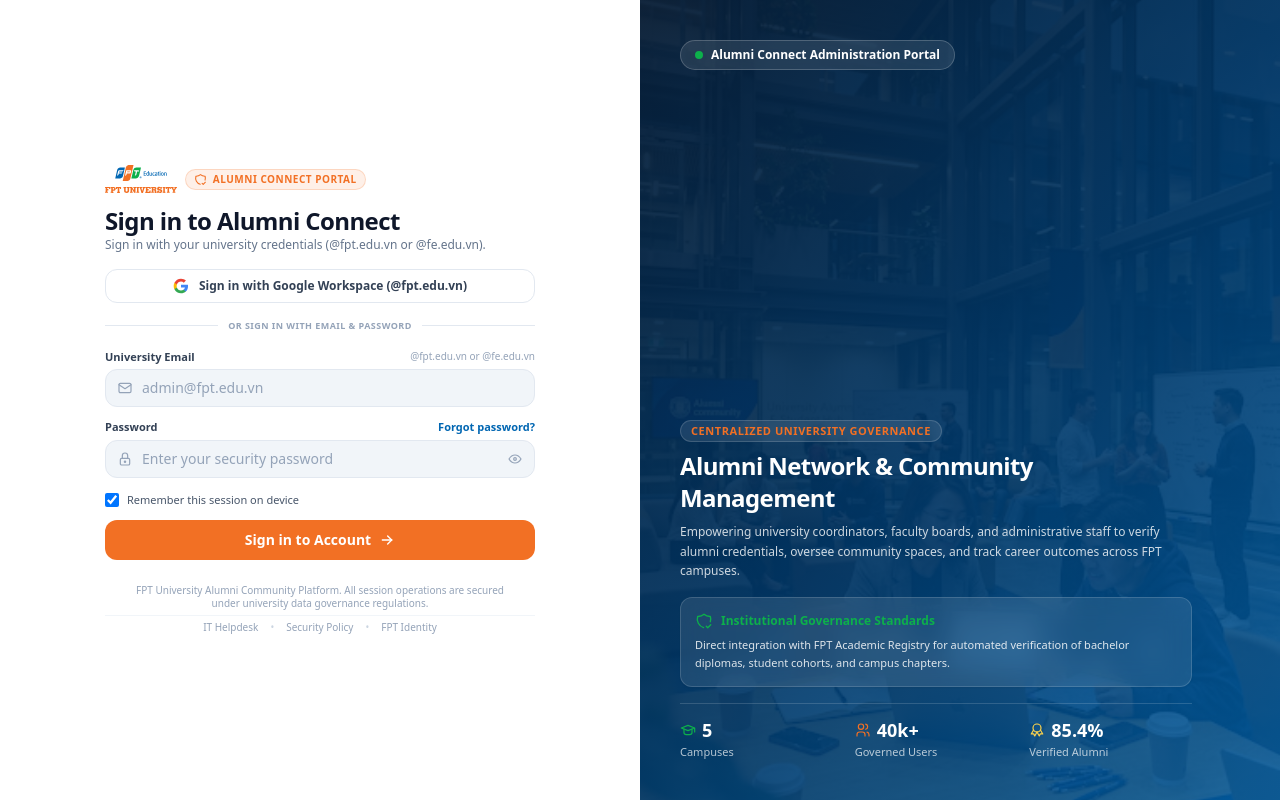
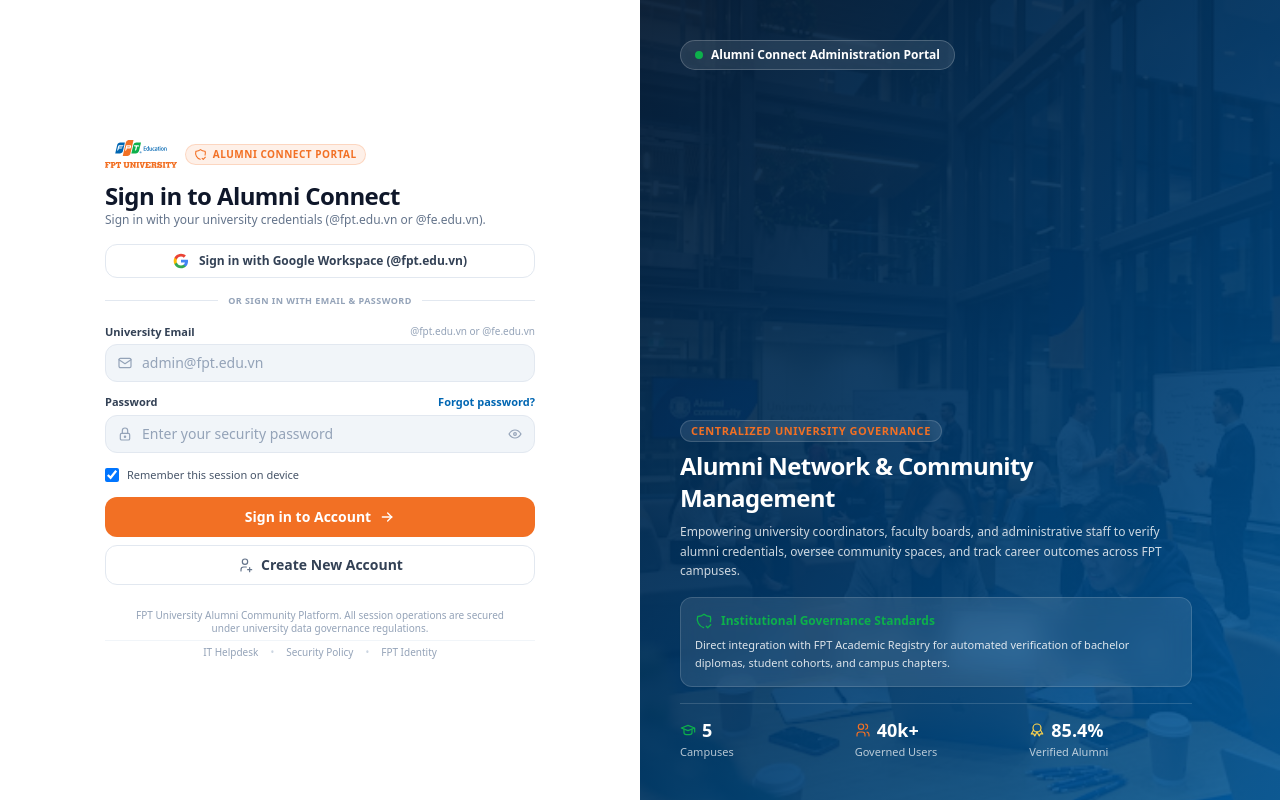
Before and after one commit to F-Alumni/-F-Alumni---Web, a React (Vite) app: page /auth/login in a window 1280 px wide. Built offline with nearby package versions, Linux system fonts and the light colour scheme; no server answers.

Commit message:
feat(auth): add register new account button to login page

```diff
--- a/src/features/auth/components/LoginForm.tsx
+++ b/src/features/auth/components/LoginForm.tsx
@@ -9,6 +9,7 @@
   IconArrowRight,
   IconLoader2,
   IconAlertCircle,
+  IconUserPlus,
 } from '@tabler/icons-react'
 import { Button } from '@/components/ui/button'
 import { ROUTES } from '@/constants/routes'
@@ -256,7 +257,8 @@
           </label>
         </div>
 
-        {/* Primary CTA */}
+        {/* Actions: Sign In & Register */}
+        <div className="space-y-2 pt-0.5">
           <Button
             type="submit"
             disabled={isLoading}
@@ -274,6 +276,15 @@
               </>
             )}
           </Button>
+
+          <Link
+            to={ROUTES.AUTH.REGISTER}
+            className="w-full h-10 rounded-xl border border-slate-200 bg-white hover:bg-slate-50 active:bg-slate-100 text-xs sm:text-sm font-semibold text-slate-700 transition-all flex items-center justify-center gap-2 shadow-xs"
+          >
+            <IconUserPlus size={16} stroke={1.8} className="text-slate-500" />
+            <span>Create New Account</span>
+          </Link>
+        </div>
       </form>
 
       {/* 6. Minimal Footer & Security Notice */}
```
Lines whose indentation alone changed are shown as unchanged.
